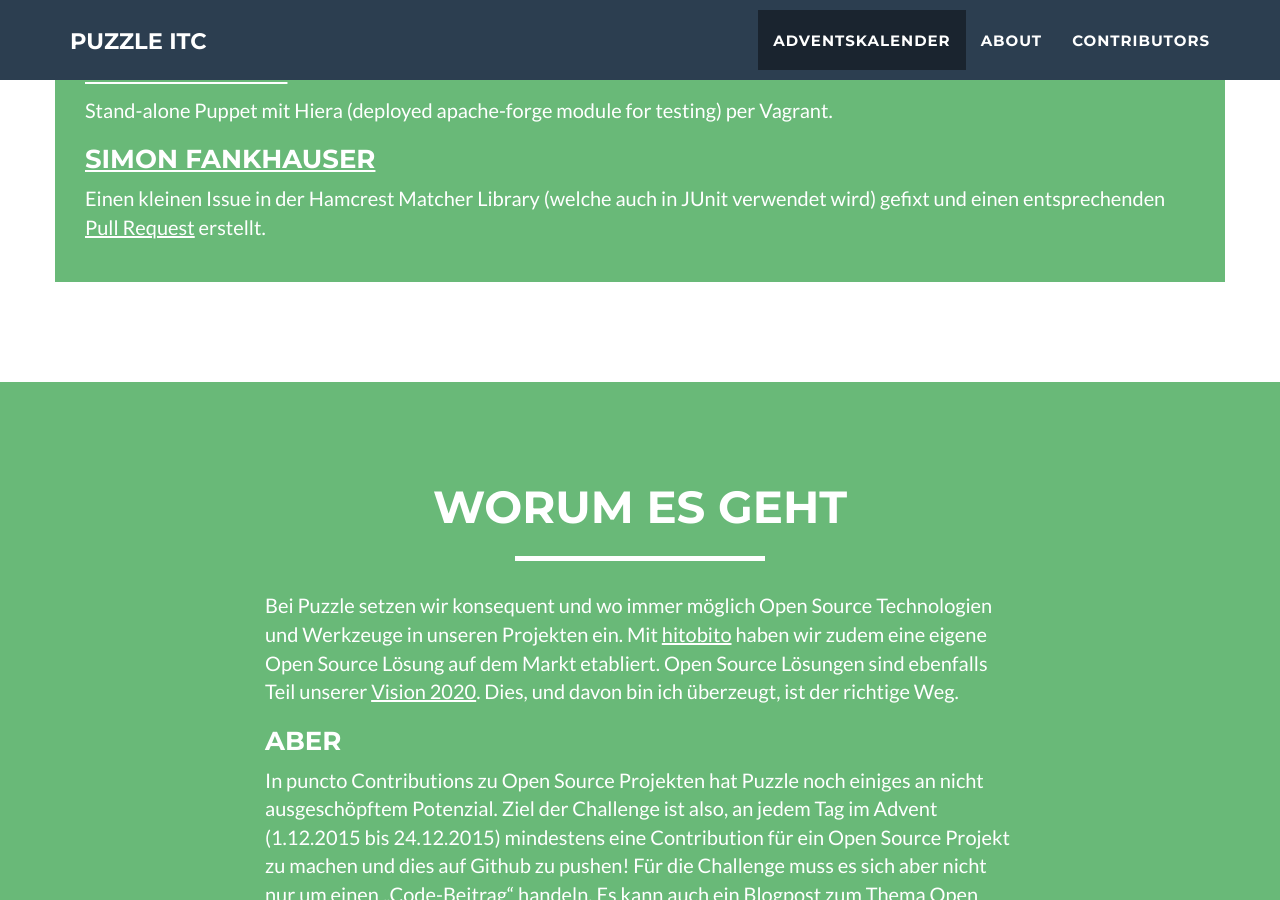
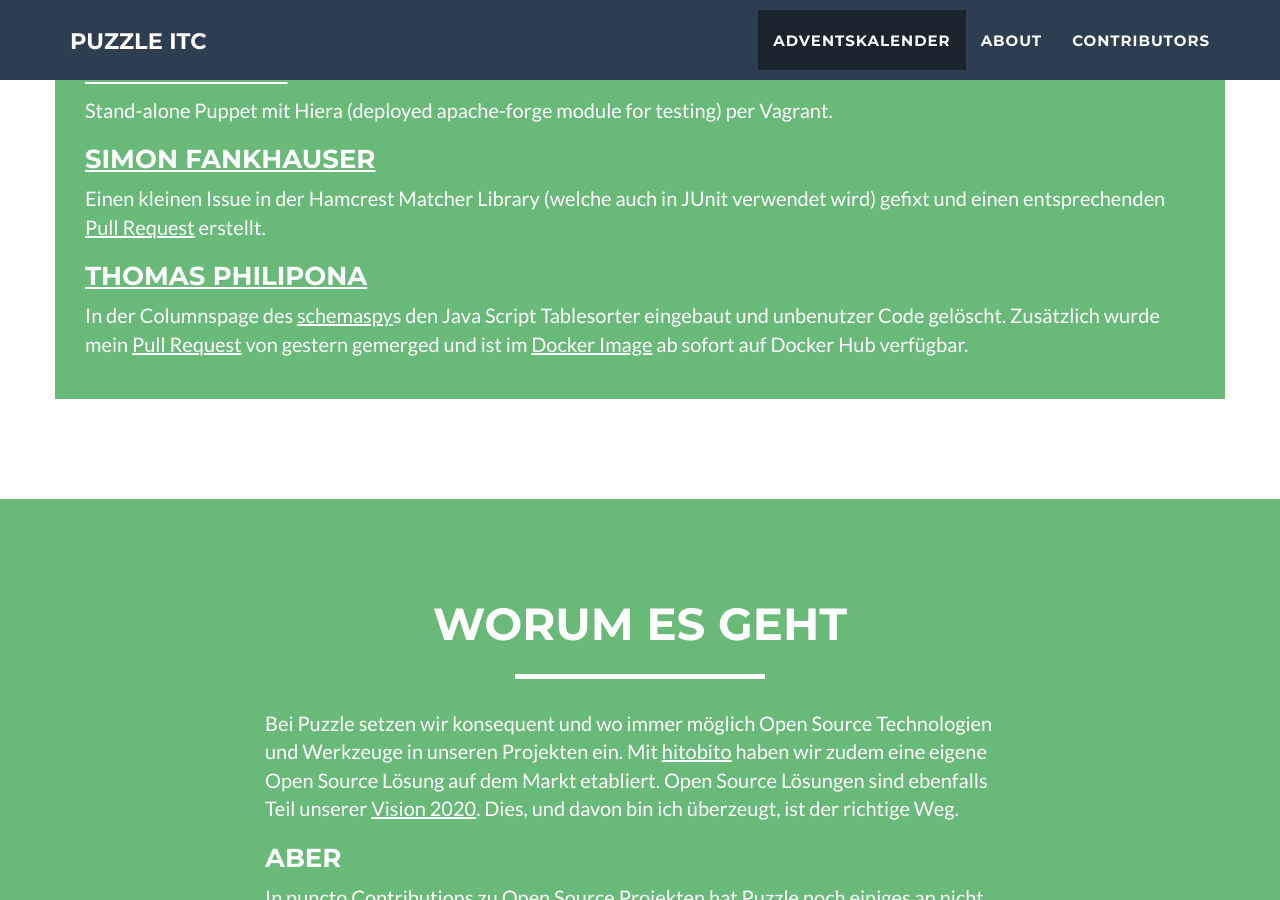
Before and after one commit to puzzle/opensource-advent-challenge-2015, a Jekyll site: the page built from index.html, in a window 1280 px wide and 900 px high, scrolled down 2915 px. Built offline with Jekyll 4.4.1, drawn with Linux system fonts in a browser that asks for light colours; nearby versions of some CDN libraries.

Commit message:
Added Contribution for Day 24

```diff
--- a/_doors/24.markdown
+++ b/_doors/24.markdown
@@ -15,3 +15,6 @@ Stand-alone Puppet mit Hiera (deployed apache-forge module for testing) per Vagr
 
 ### [Simon Fankhauser](https://github.com/plow)
 Einen kleinen Issue in der Hamcrest Matcher Library (welche auch in JUnit verwendet wird) gefixt und einen entsprechenden [Pull Request](https://github.com/hamcrest/JavaHamcrest/pull/132) erstellt.
+
+### [Thomas Philipona](https://github.com/phil-pona)
+In der Columnspage des [schemaspy](https://github.com/drnoa/schemaspy)s den Java Script Tablesorter eingebaut und unbenutzer Code gelöscht. Zusätzlich wurde mein [Pull Request](https://github.com/openshift/sti-wildfly/pull/66) von gestern gemerged und ist im [Docker Image](https://hub.docker.com/r/openshift/wildfly-100-centos7/) ab sofort auf Docker Hub verfügbar.
```
